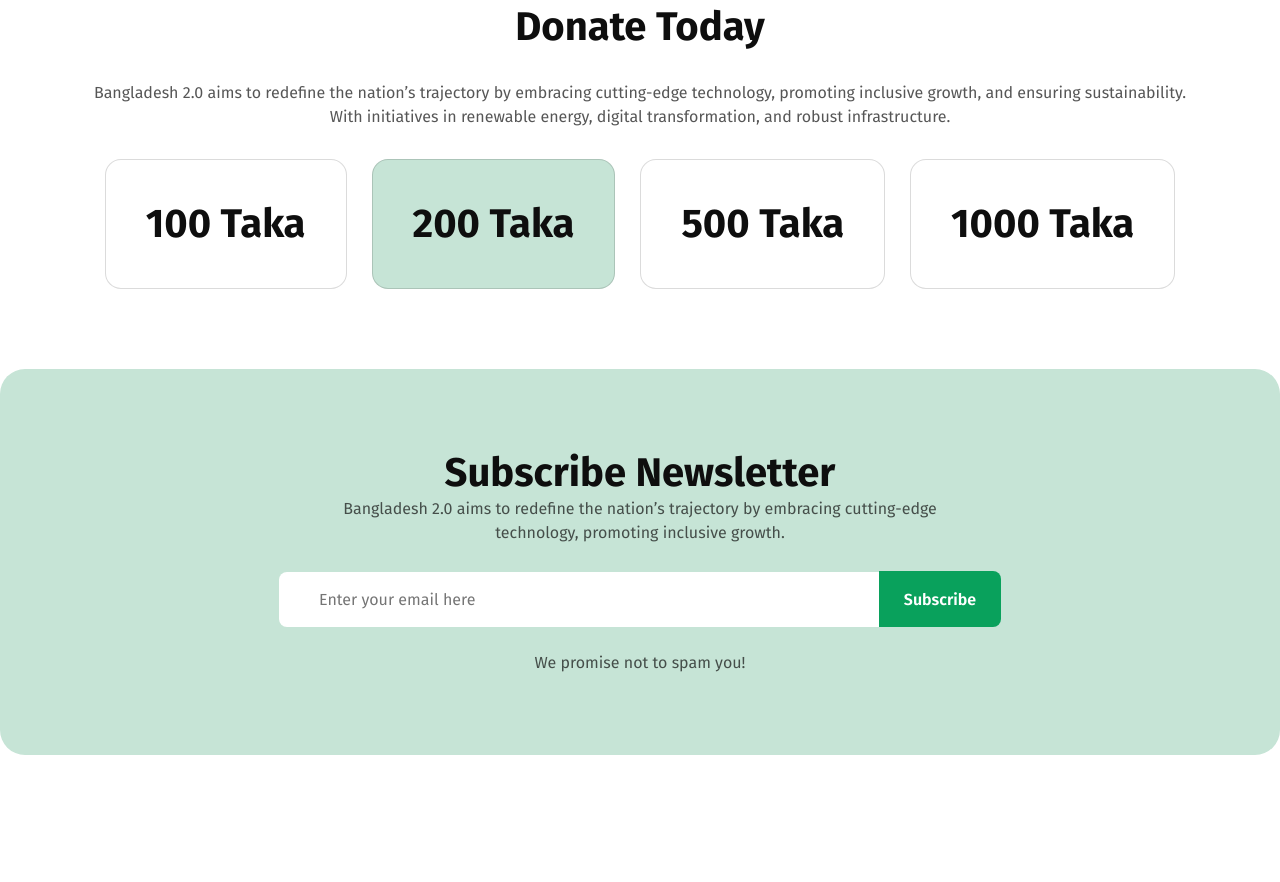
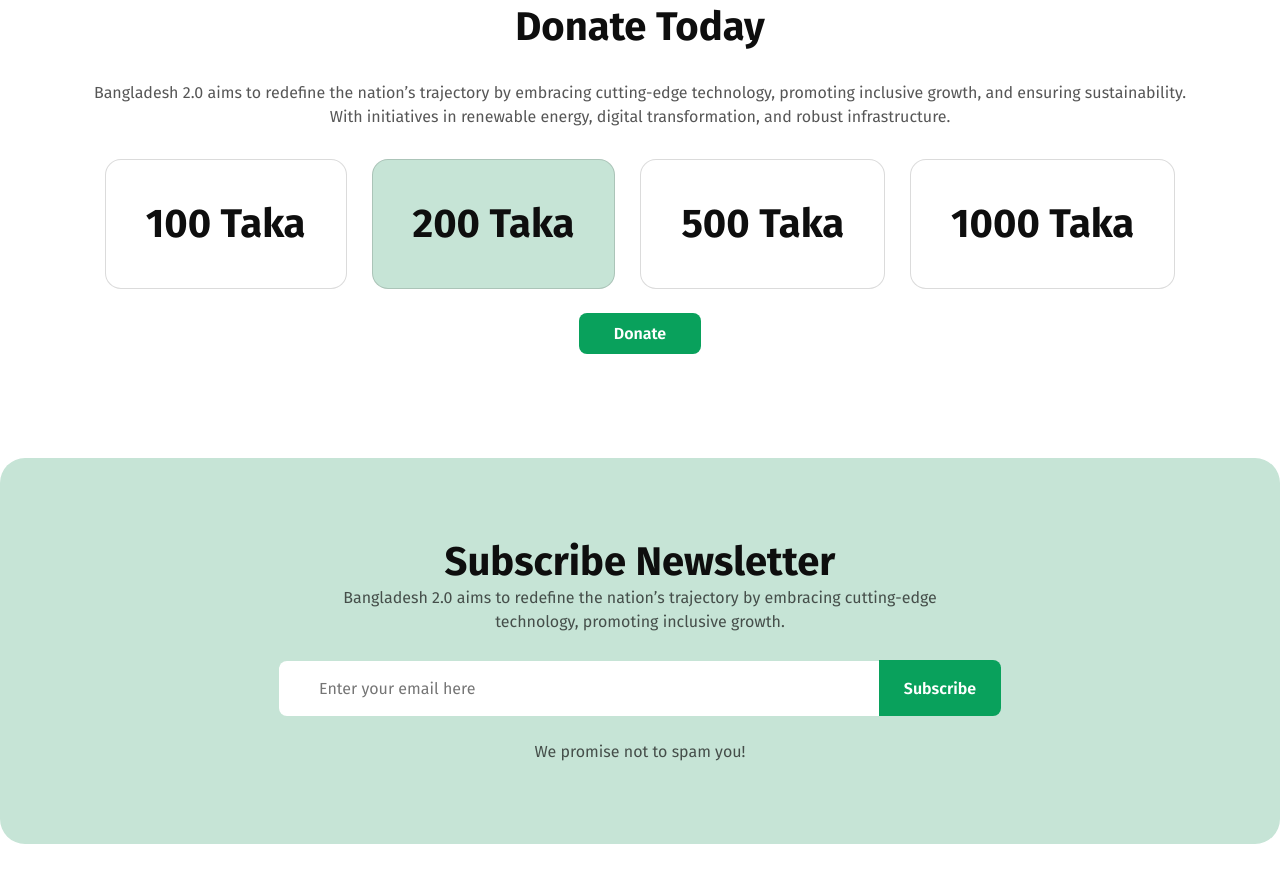
Before and after one commit to devrakibxyz/Bangladesh-2.0, a plain HTML site: page index.html in a window 1280 px wide. Shown: the part 2636-3518 px from the top of the page. Before the commit the page ends 3471 px from the top, so only its background shows below. Drawn offline with Linux system fonts and the light colour scheme.

Commit message:
donate button updated

```diff
--- a/index.html
+++ b/index.html
@@ -170,6 +170,8 @@
               <h2 class="content-title">1000 Taka</h2>
             </div>
           </div>
+
+          <button class="btn">Donate</button>
         </div>
       </section>
     </main>
```
